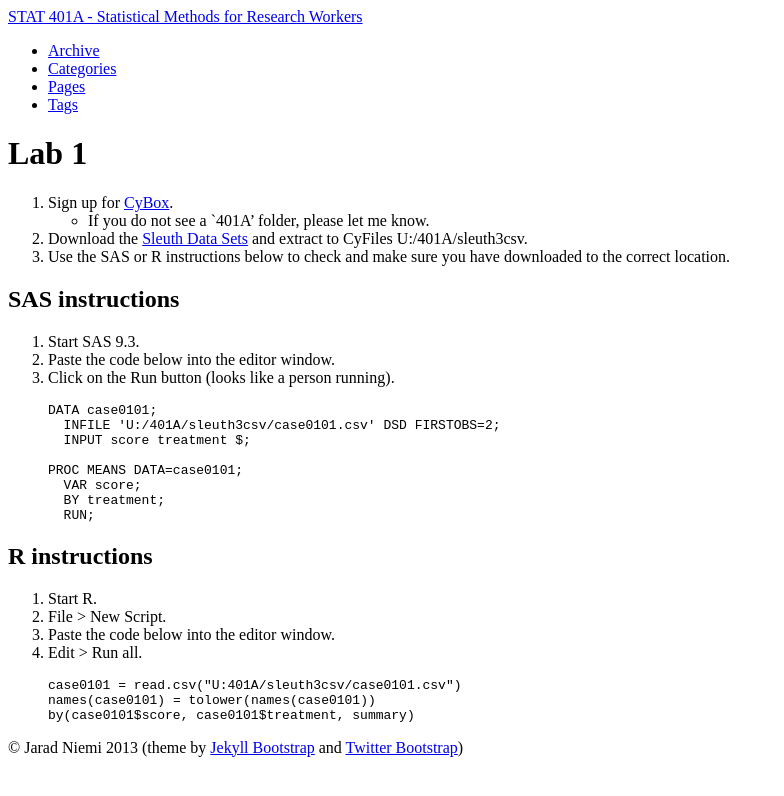
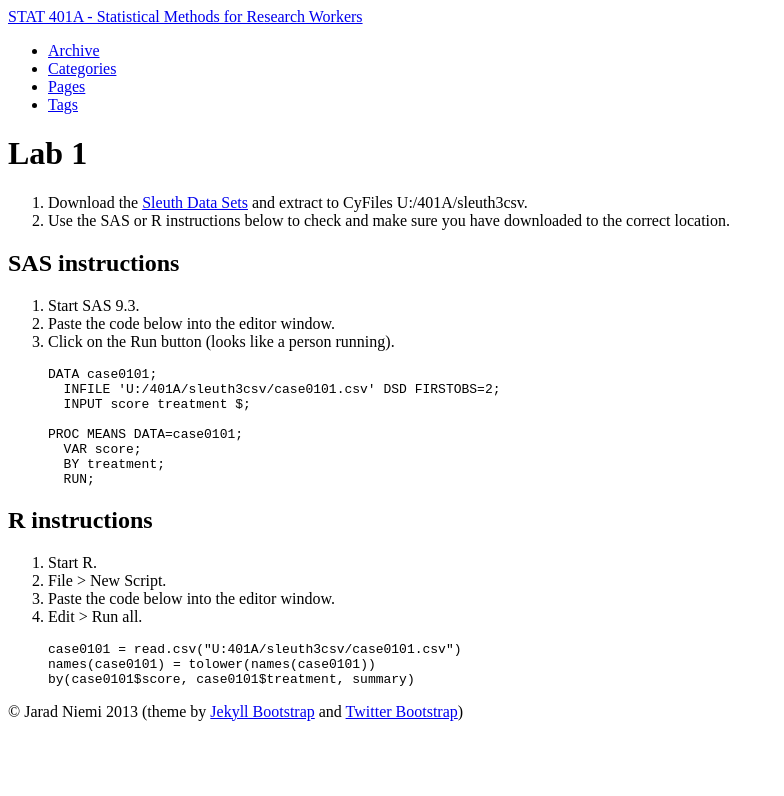
Before and after one commit to jarad/stat401A, a Jekyll site: the page built from lab/lab01.md, in a window 1280 px wide. Shown: the top 796 px of the page, without its empty margins (0-784 px from the left). Built offline with Jekyll 4.4.1, drawn with Linux system fonts in a browser that asks for light colours.

Commit message:
removed CyBox instructions from lab01

```diff
--- a/lab/lab01.md
+++ b/lab/lab01.md
@@ -5,10 +5,8 @@ tagline:
 ---
 {% include JB/setup %}
 
-1. Sign up for [CyBox](https://iastate.box.com/).
-    - If you do not see a `401A' folder, please let me know.
-2. Download the [Sleuth Data Sets](http://www.science.oregonstate.edu/~schafer/Sleuth/files/sleuth3csv.zip) and extract to CyFiles U:/401A/sleuth3csv.
-3. Use the SAS or R instructions below to check and make sure you have downloaded to the correct location.
+1. Download the [Sleuth Data Sets](http://www.science.oregonstate.edu/~schafer/Sleuth/files/sleuth3csv.zip) and extract to CyFiles U:/401A/sleuth3csv.
+1. Use the SAS or R instructions below to check and make sure you have downloaded to the correct location.
 
 
 
```
